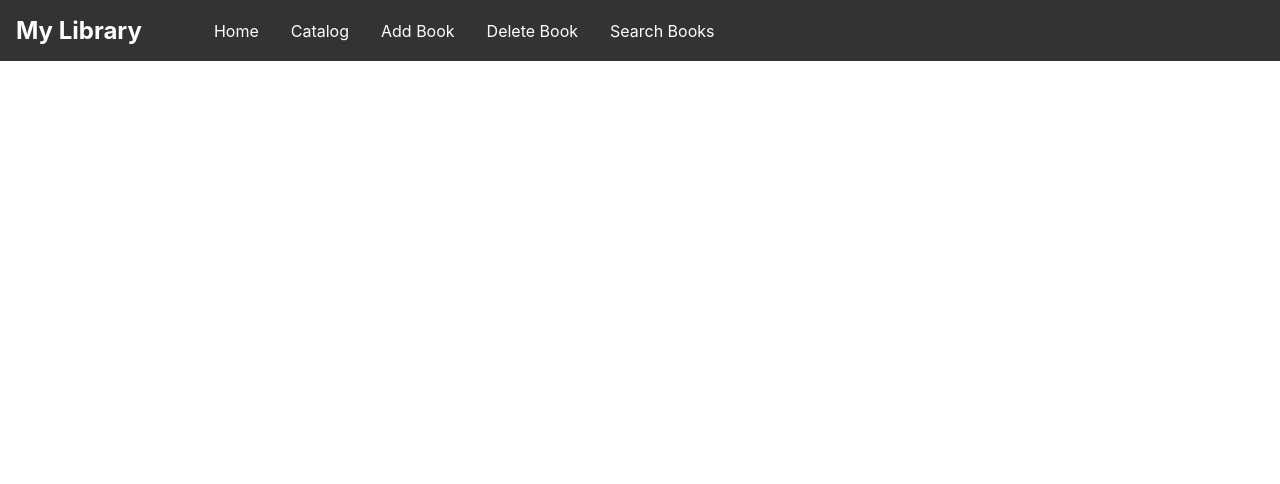
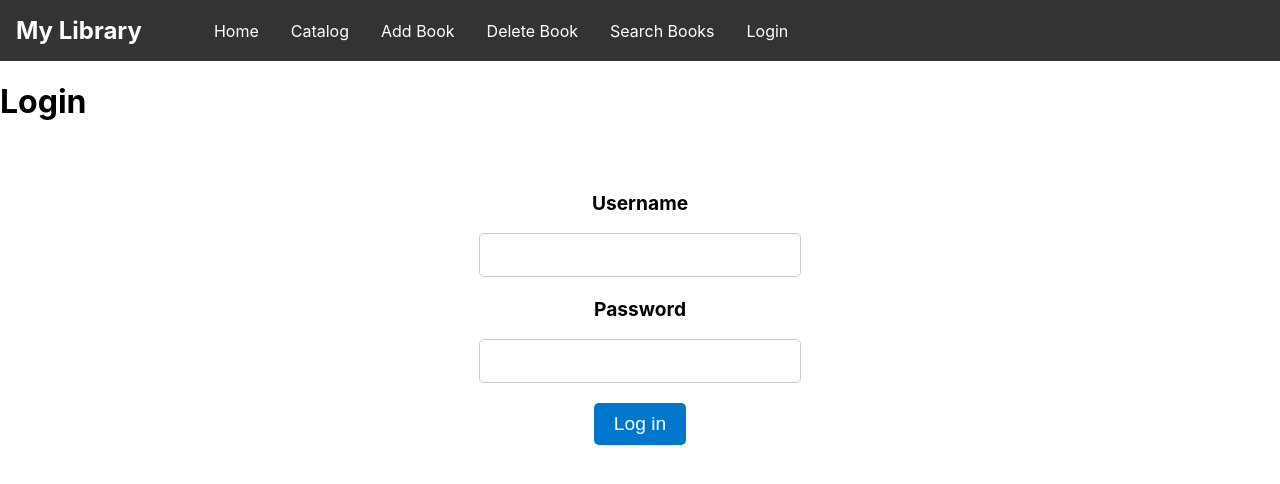
Before and after one commit to Tanmoy-SWE/client, a React (Create React App) app: page /login in a window 1280 px wide. Shown: the top 484 px of the page. Built offline with nearby package versions, Linux system fonts and the light colour scheme.

Commit message:
LogIn Base Client

```diff
--- a/src/App.js
+++ b/src/App.js
@@ -5,6 +5,7 @@ import Catalog from './components/catalog/Catalog';
 import AddBook from './components/catalog/AddBook';
 import DeleteBook from './components/catalog/DeleteBook';
 import SearchBooks from './components/catalog/SearchBooks';
+import Login from './components/authentication/login';
 
 function App() {
   return (
@@ -27,6 +28,9 @@ function App() {
           <Route path="/SearchBooks">
             <SearchBooks/>
           </Route>
+          <Route path="/login">
+            <Login/>
+          </Route>
         </Switch>
       </div>
     </Router>
--- a/src/components/Navbar.js
+++ b/src/components/Navbar.js
@@ -22,6 +22,9 @@ function Navbar() {
           <li style={{ margin: '0 1rem' }}>
             <Link to="/searchBooks" style={{ color: '#fff', textDecoration: 'none' }}>Search Books</Link>
           </li>
+          <li style={{ margin: '0 1rem' }}>
+            <Link to="/login" style={{ color: '#fff', textDecoration: 'none' }}>Login</Link>
+          </li>
         </ul>
       </div>
     </nav>
--- /dev/null
+++ b/src/components/authentication/login.css
@@ -0,0 +1,37 @@
+form {
+    display: flex;
+    flex-direction: column;
+    align-items: center;
+    margin-top: 50px;
+  }
+
+  label {
+    margin-top: 20px;
+    font-size: 1.2rem;
+  }
+
+  input {
+    padding: 10px;
+    border-radius: 5px;
+    border: 1px solid #ccc;
+    margin-top: 10px;
+    font-size: 1.2rem;
+    width: 300px;
+    max-width: 100%;
+  }
+
+  button {
+    background-color: #0077cc;
+    color: #fff;
+    padding: 10px 20px;
+    border-radius: 5px;
+    border: none;
+    margin-top: 20px;
+    font-size: 1.2rem;
+    cursor: pointer;
+    transition: background-color 0.3s ease;
+  }
+
+  button:hover {
+    background-color: #005ea8;
+  }
--- /dev/null
+++ b/src/components/authentication/login.js
@@ -0,0 +1,59 @@
+import { useState } from 'react';
+import { useHistory } from 'react-router-dom';
+import './login.css';
+
+function Login() {
+  const [username, setUsername] = useState('');
+  const [password, setPassword] = useState('');
+  const [error, setError] = useState('');
+  const history = useHistory();
+
+  const handleSubmit = async (event) => {
+    event.preventDefault();
+    try {
+      const response = await fetch('/login', {
+        method: 'POST',
+        headers: {
+          'Content-Type': 'application/json'
+        },
+        body: JSON.stringify({ username, password })
+      });
+      const data = await response.json();
+      if (response.ok) {
+        history.push('/');
+      } else {
+        setError(data.message);
+      }
+    } catch (error) {
+      setError('An error occurred while logging in');
+    }
+  };
+
+  return (
+    <div className="login-container">
+      <h1>Login</h1>
+      <form onSubmit={handleSubmit}>
+        <label htmlFor="username">Username</label>
+        <input
+          type="text"
+          id="username"
+          name="username"
+          value={username}
+          onChange={(event) => setUsername(event.target.value)}
+        />
+        <label htmlFor="password">Password</label>
+        <input
+          type="password"
+          id="password"
+          name="password"
+          value={password}
+          onChange={(event) => setPassword(event.target.value)}
+        />
+        {error && <div className="error">{error}</div>}
+        <button type="submit">Log in</button>
+      </form>
+    </div>
+  );
+}
+
+export default Login;
```
Also changed, not shown: src/components/adminPanel/adminHome.js (added).
